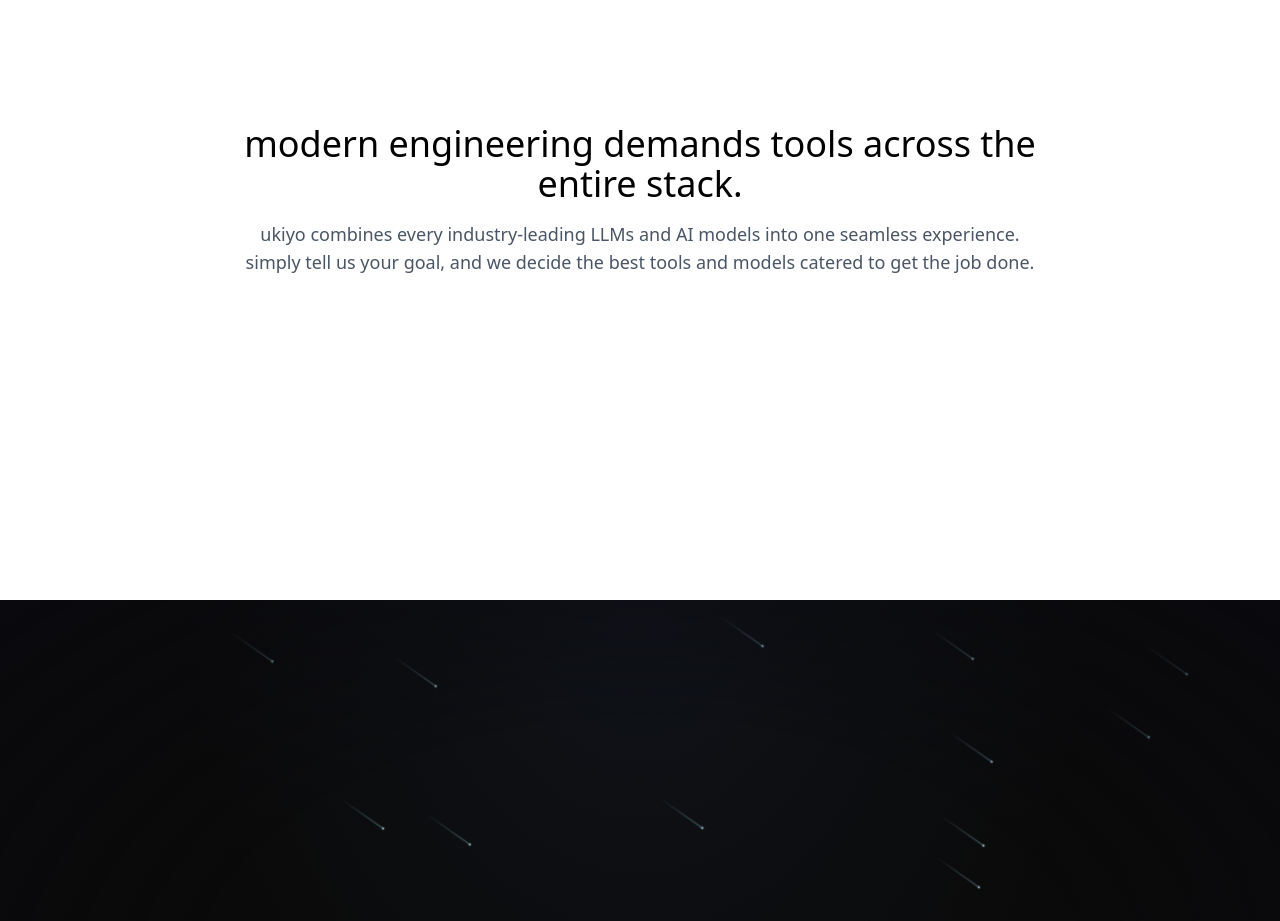
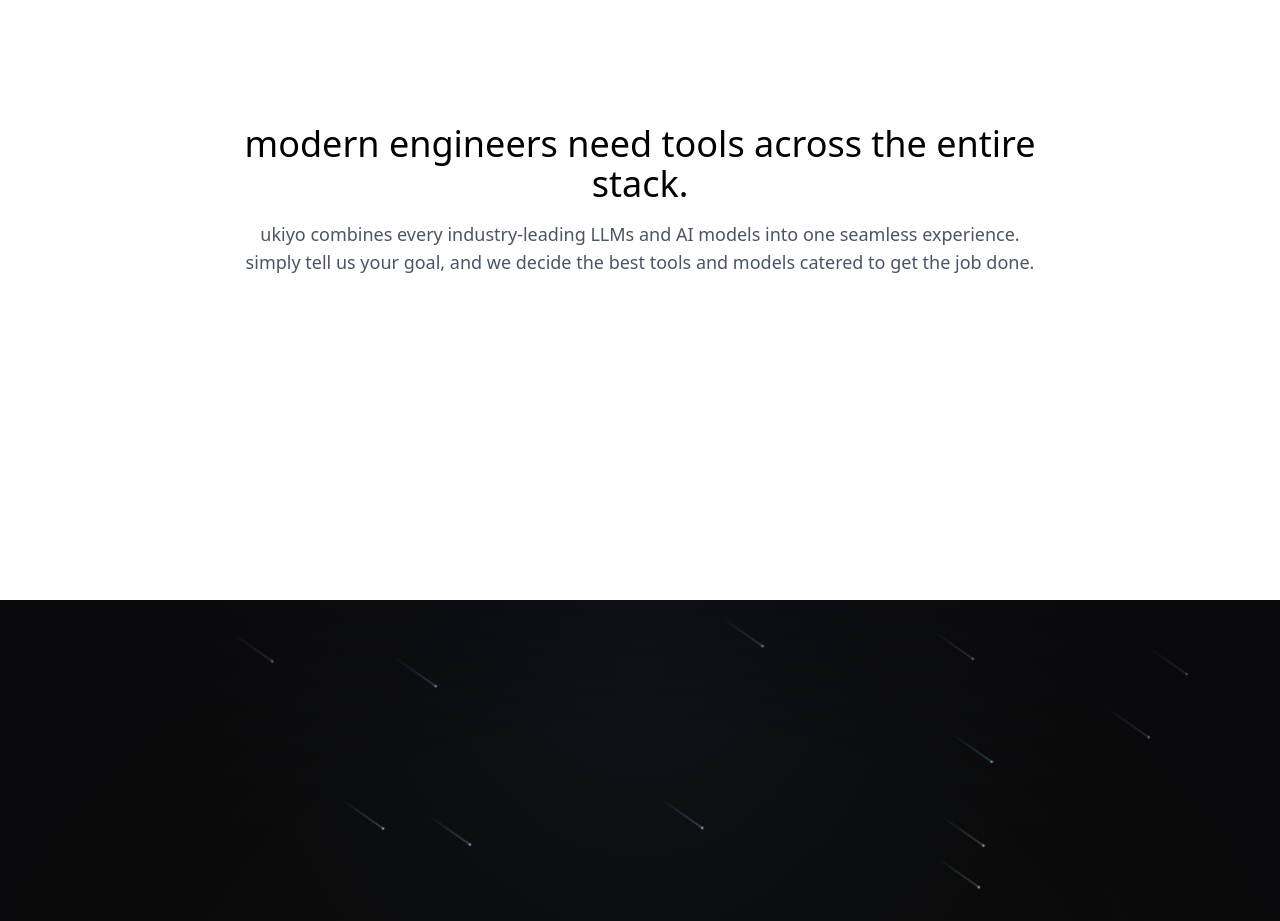
Before and after one commit to iandang312/ukiyo, a Next.js app in the folder frontend/: page / in a window 1280 px wide. Shown: the part 1000-1921 px from the top of the page. Built offline with nearby package versions, Linux system fonts and the light colour scheme.

Commit message:
updated homepage message

```diff
--- a/frontend/app/page.tsx
+++ b/frontend/app/page.tsx
@@ -48,7 +48,7 @@
         <section className="sticky top-0 h-screen bg-white flex items-center justify-center">
           <div className="max-w-4xl px-6 text-center">
             <h2 className="text-4xl text-black mb-4">
-              modern engineering demands tools across the entire stack.
+              modern engineers need tools across the entire stack.
             </h2>
             <h3 className="text-lg text-gray-600">
               ukiyo combines every industry-leading LLMs and AI models into one seamless experience.
```
